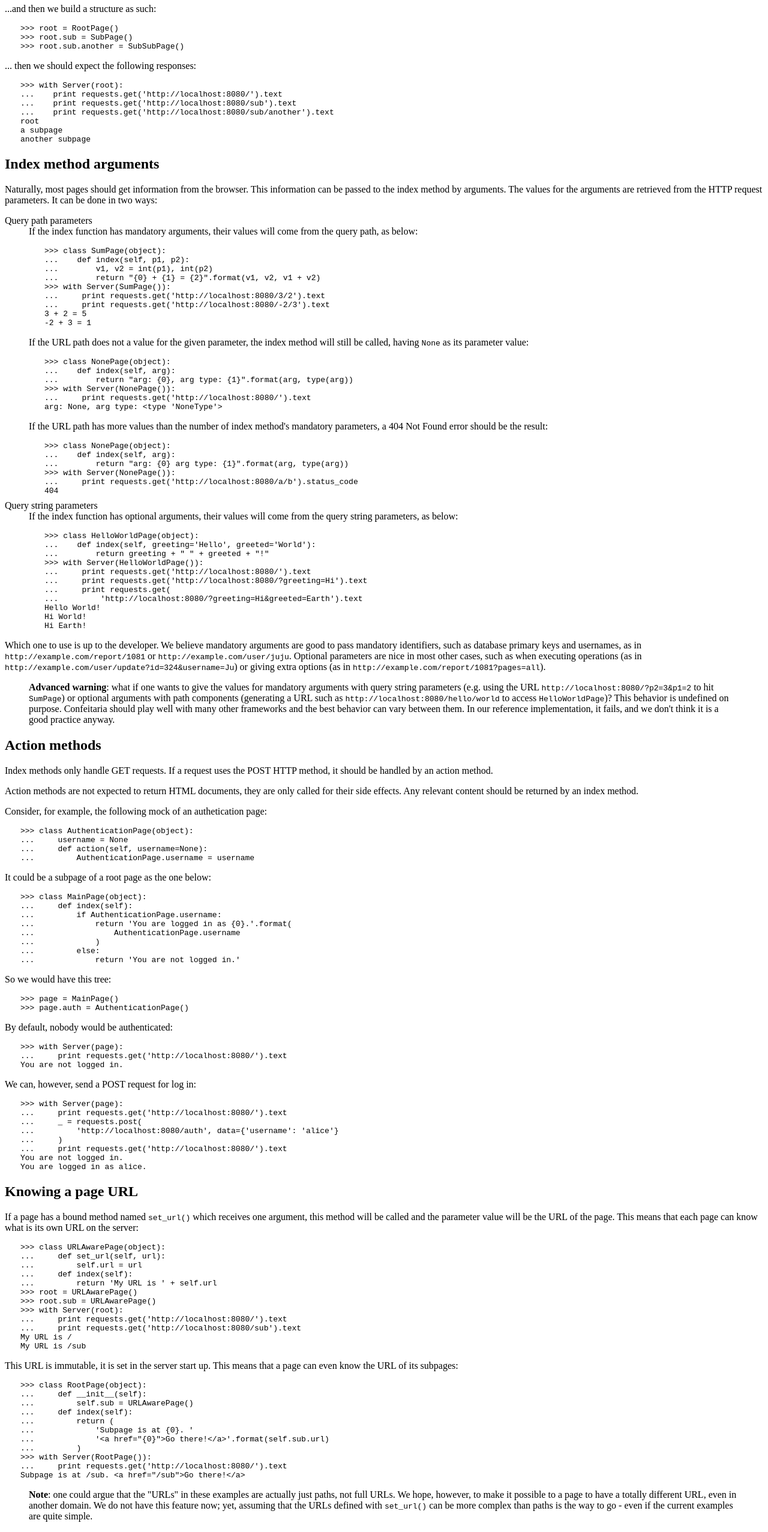
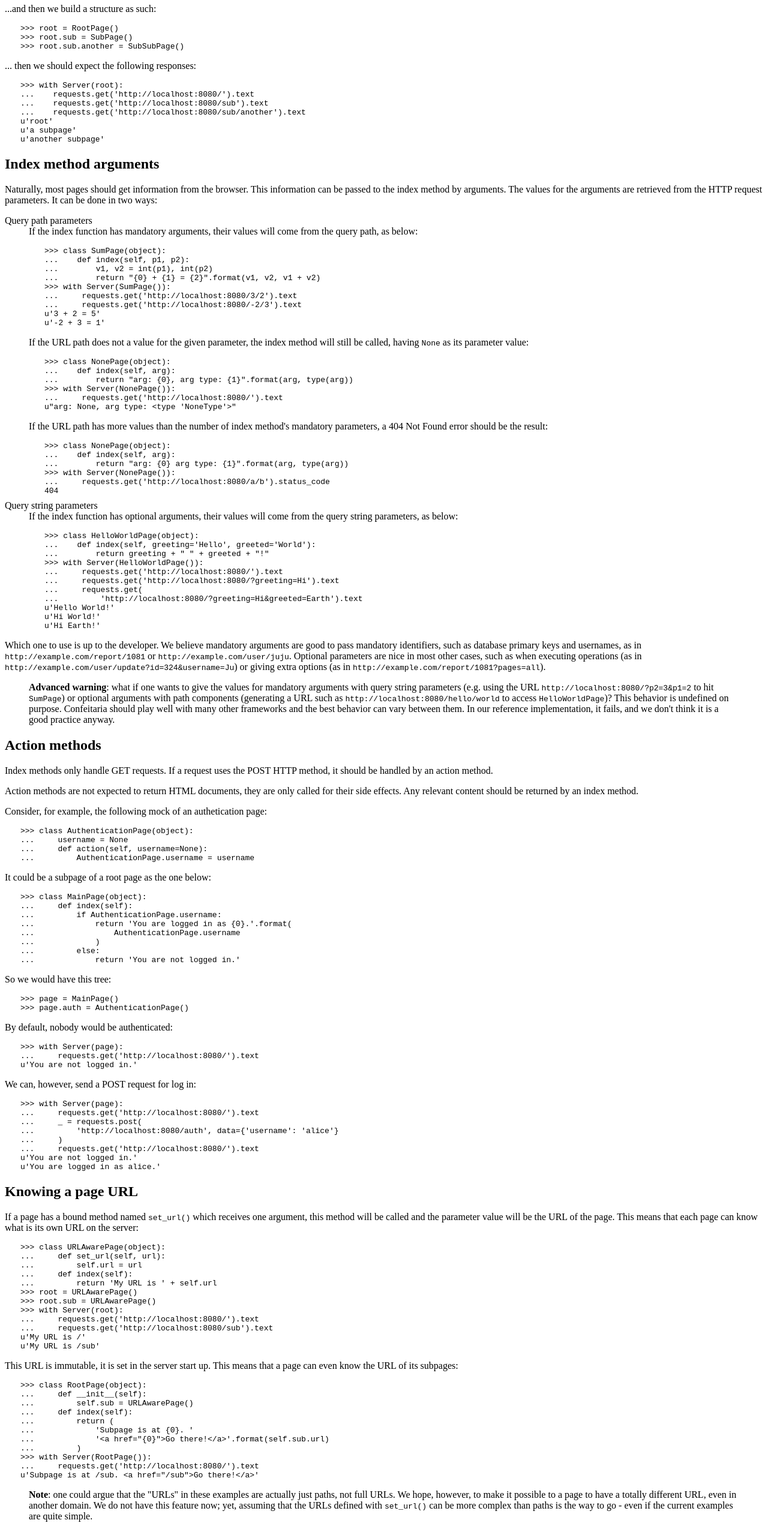
Before and after one commit to confeitaria/confeitaria, a plain HTML site: page confeitaria/doc/index.html in a window 1280 px wide. Shown: the part 900-3454 px from the top of the page at 60% size. Drawn offline with Linux system fonts and the light colour scheme.

Commit message:
#20 Documentation regeneration

```diff
--- a/confeitaria/doc/index.html
+++ b/confeitaria/doc/index.html
@@ -424,12 +424,12 @@ below:</p>
 <p>... then we should expect the following responses:</p>
 <pre class="literal-block">
 &gt;&gt;&gt; with Server(root):
-...    print requests.get('http://localhost:8080/').text
-...    print requests.get('http://localhost:8080/sub').text
-...    print requests.get('http://localhost:8080/sub/another').text
-root
-a subpage
-another subpage
+...    requests.get('http://localhost:8080/').text
+...    requests.get('http://localhost:8080/sub').text
+...    requests.get('http://localhost:8080/sub/another').text
+u'root'
+u'a subpage'
+u'another subpage'
 </pre>
 </div>
 <div class="section" id="index-method-arguments">
@@ -447,10 +447,10 @@ from the query path, as below:</p>
 ...        v1, v2 = int(p1), int(p2)
 ...        return &quot;{0} + {1} = {2}&quot;.format(v1, v2, v1 + v2)
 &gt;&gt;&gt; with Server(SumPage()):
-...     print requests.get('http://localhost:8080/3/2').text
-...     print requests.get('http://localhost:8080/-2/3').text
-3 + 2 = 5
--2 + 3 = 1
+...     requests.get('http://localhost:8080/3/2').text
+...     requests.get('http://localhost:8080/-2/3').text
+u'3 + 2 = 5'
+u'-2 + 3 = 1'
 </pre>
 <p>If the URL path does not a value for the given parameter, the index method
 will still be called, having <tt class="docutils literal">None</tt> as its parameter value:</p>
@@ -459,8 +459,8 @@ will still be called, having <tt class="docutils literal">None</tt> as its param
 ...    def index(self, arg):
 ...        return &quot;arg: {0}, arg type: {1}&quot;.format(arg, type(arg))
 &gt;&gt;&gt; with Server(NonePage()):
-...     print requests.get('http://localhost:8080/').text
-arg: None, arg type: &lt;type 'NoneType'&gt;
+...     requests.get('http://localhost:8080/').text
+u&quot;arg: None, arg type: &lt;type 'NoneType'&gt;&quot;
 </pre>
 <p>If the URL path has more values than the number of index method's mandatory
 parameters, a 404 Not Found error should be the result:</p>
@@ -469,7 +469,7 @@ parameters, a 404 Not Found error should be the result:</p>
 ...    def index(self, arg):
 ...        return &quot;arg: {0} arg type: {1}&quot;.format(arg, type(arg))
 &gt;&gt;&gt; with Server(NonePage()):
-...     print requests.get('http://localhost:8080/a/b').status_code
+...     requests.get('http://localhost:8080/a/b').status_code
 404
 </pre>
 </dd>
@@ -481,13 +481,13 @@ from the query string parameters, as below:</p>
 ...    def index(self, greeting='Hello', greeted='World'):
 ...        return greeting + &quot; &quot; + greeted + &quot;!&quot;
 &gt;&gt;&gt; with Server(HelloWorldPage()):
-...     print requests.get('http://localhost:8080/').text
-...     print requests.get('http://localhost:8080/?greeting=Hi').text
-...     print requests.get(
+...     requests.get('http://localhost:8080/').text
+...     requests.get('http://localhost:8080/?greeting=Hi').text
+...     requests.get(
 ...         'http://localhost:8080/?greeting=Hi&amp;greeted=Earth').text
-Hello World!
-Hi World!
-Hi Earth!
+u'Hello World!'
+u'Hi World!'
+u'Hi Earth!'
 </pre>
 </dd>
 </dl>
@@ -541,19 +541,19 @@ method.</p>
 <p>By default, nobody would be authenticated:</p>
 <pre class="literal-block">
 &gt;&gt;&gt; with Server(page):
-...     print requests.get('http://localhost:8080/').text
-You are not logged in.
+...     requests.get('http://localhost:8080/').text
+u'You are not logged in.'
 </pre>
 <p>We can, however, send a POST request for log in:</p>
 <pre class="literal-block">
 &gt;&gt;&gt; with Server(page):
-...     print requests.get('http://localhost:8080/').text
+...     requests.get('http://localhost:8080/').text
 ...     _ = requests.post(
 ...         'http://localhost:8080/auth', data={'username': 'alice'}
 ...     )
-...     print requests.get('http://localhost:8080/').text
-You are not logged in.
-You are logged in as alice.
+...     requests.get('http://localhost:8080/').text
+u'You are not logged in.'
+u'You are logged in as alice.'
 </pre>
 </div>
 <div class="section" id="knowing-a-page-url">
@@ -570,10 +570,10 @@ This means that each page can know what is its own URL on the server:</p>
 &gt;&gt;&gt; root = URLAwarePage()
 &gt;&gt;&gt; root.sub = URLAwarePage()
 &gt;&gt;&gt; with Server(root):
-...     print requests.get('http://localhost:8080/').text
-...     print requests.get('http://localhost:8080/sub').text
-My URL is /
-My URL is /sub
+...     requests.get('http://localhost:8080/').text
+...     requests.get('http://localhost:8080/sub').text
+u'My URL is /'
+u'My URL is /sub'
 </pre>
 <p>This URL is immutable, it is set in the server start up. This means that a page
 can even know the URL of its subpages:</p>
@@ -587,8 +587,8 @@ can even know the URL of its subpages:</p>
 ...             '&lt;a href=&quot;{0}&quot;&gt;Go there!&lt;/a&gt;'.format(self.sub.url)
 ...         )
 &gt;&gt;&gt; with Server(RootPage()):
-...     print requests.get('http://localhost:8080/').text
-Subpage is at /sub. &lt;a href=&quot;/sub&quot;&gt;Go there!&lt;/a&gt;
+...     requests.get('http://localhost:8080/').text
+u'Subpage is at /sub. &lt;a href=&quot;/sub&quot;&gt;Go there!&lt;/a&gt;'
 </pre>
 <!--  -->
 <blockquote>
@@ -617,16 +617,16 @@ need to raise the <tt class="docutils literal">confeitaria.responses.MovedPerman
 &gt;&gt;&gt; page.new = NewPage()
 &gt;&gt;&gt; with Server(page):
 ...     r = requests.get('http://localhost:8080/', allow_redirects=False)
-...     print r.status_code
-...     print r.headers['location']
+...     r.status_code
+...     r.headers['location']
 301
-/new
+'/new'
 &gt;&gt;&gt; with Server(page):
 ...     r = requests.get('http://localhost:8080/')
-...     print r.status_code
-...     print r.text
+...     r.status_code
+...     r.text
 200
-page: new
+u'page: new'
 </pre>
 </blockquote>
 <p>If, however, one wants to implement the POST-REDIRECT-GET pattern, it is better
@@ -643,16 +643,15 @@ to use the <tt class="docutils literal">SeeOther</tt> response:</p>
 ...         LoginPage.username = username
 ...         raise confeitaria.responses.SeeOther('/')
 &gt;&gt;&gt; with Server(LoginPage()):
-...     r = requests.get('http://localhost:8080/')
-...     print r.text
+...     requests.get('http://localhost:8080/').text
 ...     r = requests.post(
 ...         'http://localhost:8080/', data={'username': 'bob'}
 ...     )
-...     print r.status_code
-...     print r.text
-Nobody is logged in.
+...     r.status_code
+...     r.text
+u'Nobody is logged in.'
 200
-bob is logged in.
+u'bob is logged in.'
 </pre>
 </div>
 </div>
```
